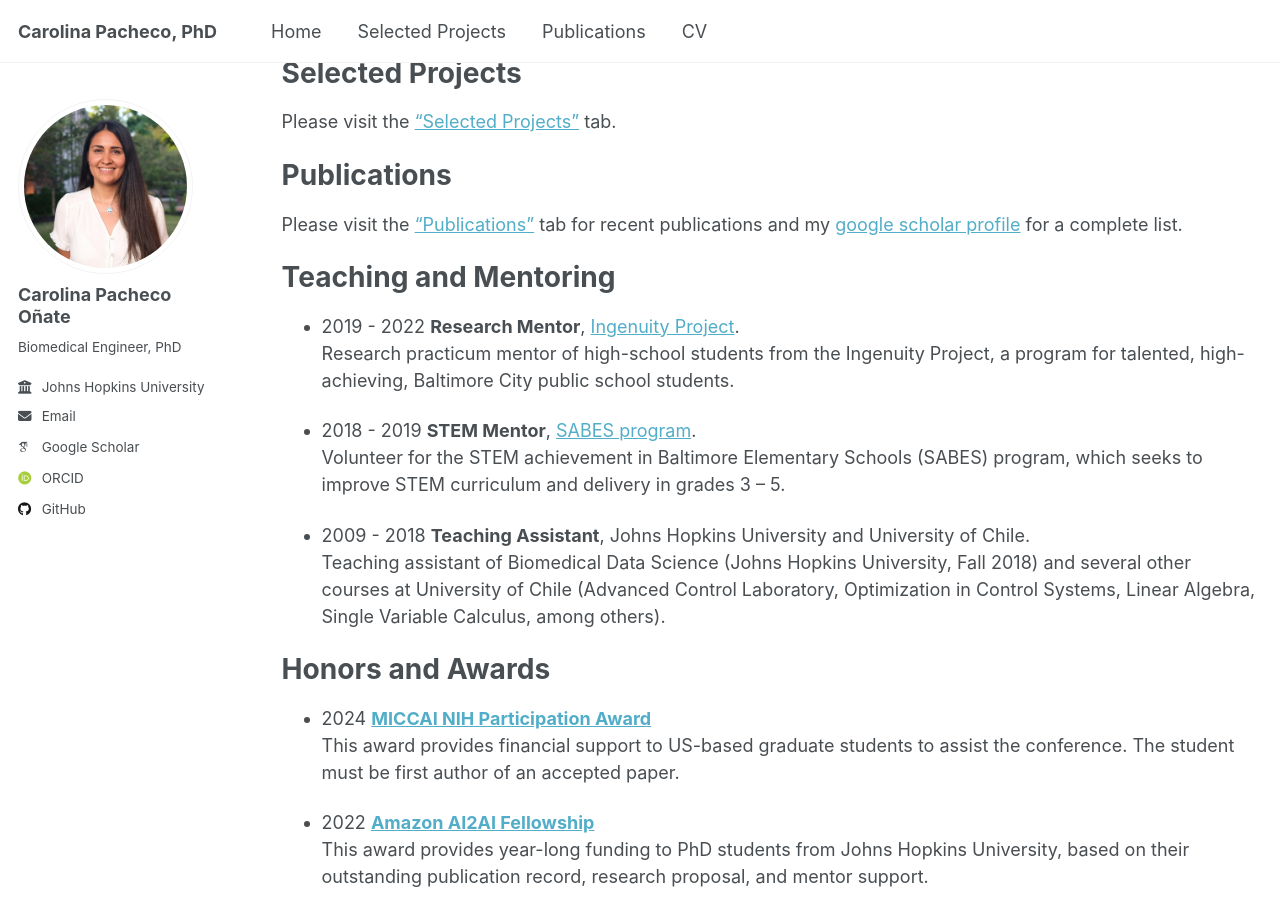
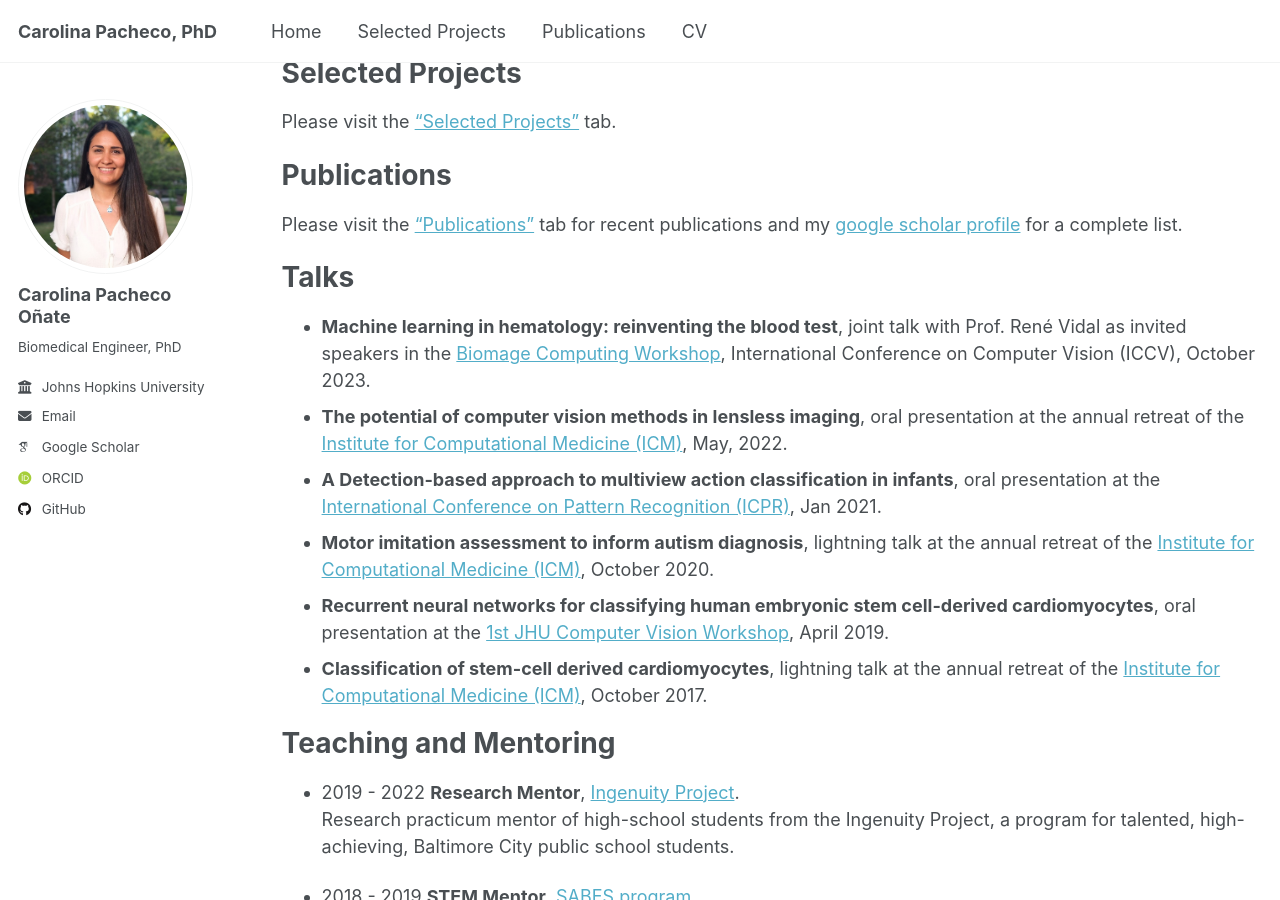
Before and after one commit to carolina-pacheco/carolina-pacheco.github.io, a Jekyll site: the page built from _pages/cv.md, in a window 1280 px wide and 900 px high, scrolled down 1134 px. Built offline with Jekyll 4.4.1, drawn with Linux system fonts in a browser that asks for light colours; some web fonts are replaced; a script that is not in the unit is left out.

Commit message:
Update cv.md
added talks

```diff
--- a/_pages/cv.md
+++ b/_pages/cv.md
@@ -51,6 +51,15 @@ Publications
 ======
 Please visit the ["Publications"]({{"/publications/" | prepend: base_path}}) tab for recent publications and my [google scholar profile](https://scholar.google.com/citations?user=OJSAJYIAAAAJ) for a complete list.
 
+Talks
+=====
+* **Machine learning in hematology: reinventing the blood test**, joint talk with Prof. René Vidal as invited speakers in the [Biomage Computing Workshop](https://www.bioimagecomputing.com/bioimage-computing-iccv-2023/), International Conference on Computer Vision (ICCV), October 2023.
+* **The potential of computer vision methods in lensless imaging**, oral presentation at the annual retreat of the [Institute for Computational Medicine (ICM)](https://icm.jhu.edu/), May, 2022.
+* **A Detection-based approach to multiview action classification in infants**, oral presentation at the [International Conference on Pattern Recognition (ICPR)](https://www.micc.unifi.it/icpr2020/), Jan 2021.
+* **Motor imitation assessment to inform autism diagnosis**, lightning talk at the annual retreat of the [Institute for Computational Medicine (ICM)](https://icm.jhu.edu/), October 2020.
+* **Recurrent neural networks for classifying human embryonic stem cell-derived cardiomyocytes**, oral presentation at the [1st JHU Computer Vision Workshop](https://ccvl.jhu.edu/workshops/2019/jhu-computer-vision-workshop/), April 2019.
+* **Classification of stem-cell derived cardiomyocytes**, lightning talk at the annual retreat of the [Institute for Computational Medicine (ICM)](https://icm.jhu.edu/), October 2017.
+
 Teaching and Mentoring
 ======
 * 2019 - 2022 **Research Mentor**, [Ingenuity Project](https://www.ingenuityproject.org/). <br>
```
